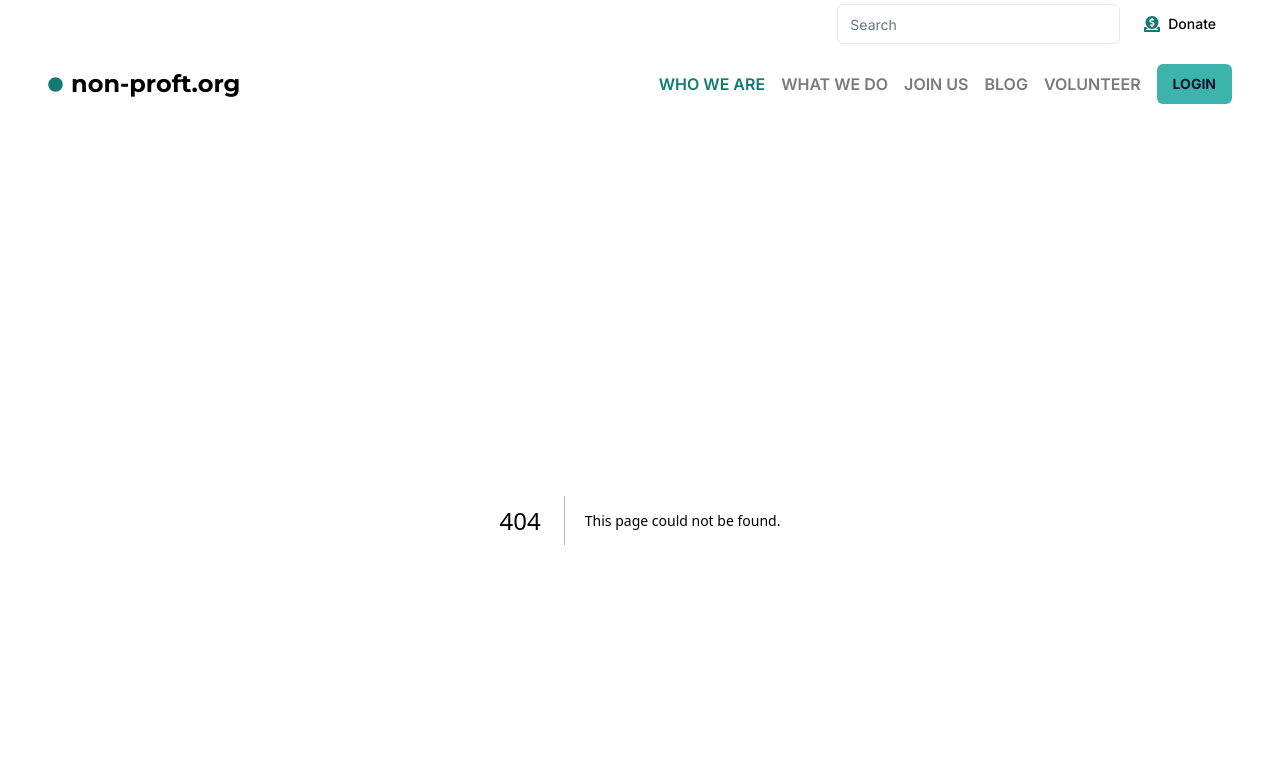
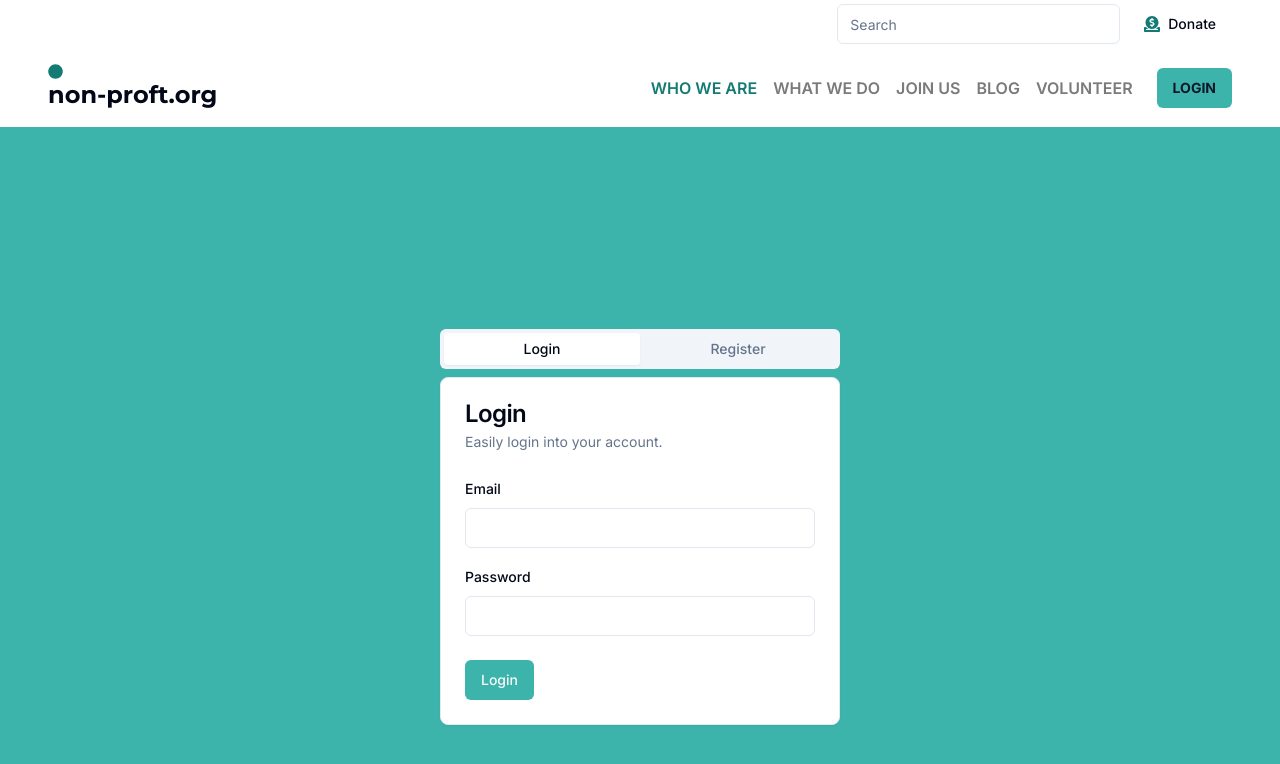
Before and after one commit to AdnaanH/non-profit-website, a Next.js app: page /login in a window 1280 px wide. Before the commit this address had no page. Shown: the top 764 px of the page. Built offline with nearby package versions, Linux system fonts and the light colour scheme; a web font is replaced by a local one.

Commit message:
About Section

```diff
--- /dev/null
+++ b/app/(auth)/login/page.jsx
@@ -0,0 +1,82 @@
+import { Button } from '@/components/ui/button';
+import { Input } from '@/components/ui/input';
+import { Label } from "@/components/ui/label"
+import {
+Card,
+CardContent,
+CardDescription,
+CardFooter,
+CardHeader,
+CardTitle,
+} from "@/components/ui/card"
+import {
+Tabs,
+TabsContent,
+TabsList,
+TabsTrigger,
+} from "@/components/ui/tabs"
+
+const Auth = () => {
+    return (
+        <section className="flex justify-center items-center min-h-screen bg-[#3cb4ac]">
+            <Tabs defaultValue="login" className="md:w-[400px] w-[375px]">
+                        <TabsList className="grid w-full grid-cols-2">
+                            <TabsTrigger value="login">Login</TabsTrigger>
+                            <TabsTrigger value="register">Register</TabsTrigger>
+                        </TabsList>
+                        <TabsContent value="login">
+                            <Card>
+                                <CardHeader>
+                                    <CardTitle>Login</CardTitle>
+                                    <CardDescription>
+                                        Easily login into your account.
+                                    </CardDescription>
+                                </CardHeader>
+                                <CardContent className="space-y-4">
+                                    <div className="space-y-2">
+                                        <Label htmlFor="email">Email</Label>
+                                        <Input id="email" />
+                                    </div>
+                                    <div className="space-y-2">
+                                        <Label htmlFor="password">Password</Label>
+                                        <Input id="password"   />
+                                    </div>
+                                </CardContent>
+                                <CardFooter>
+                                    <Button className="bg-[#3cb4ac] hover:bg-[#147b74] font-bol">Login</Button>
+                                </CardFooter>
+                            </Card>
+                        </TabsContent>
+                        <TabsContent value="register">
+                            <Card>
+                                <CardHeader>
+                                    <CardTitle>Register</CardTitle>
+                                    <CardDescription>
+                                        Create an account easily
+                                    </CardDescription>
+                                </CardHeader>
+                                <CardContent className="space-y-4">
+                                    <div className="space-y-2">
+                                        <Label htmlFor="email">Email</Label>
+                                        <Input id="email" />
+                                    </div>
+                                    <div className="space-y-2">
+                                        <Label htmlFor="current">Password</Label>
+                                        <Input id="current" type="password" />
+                                    </div>
+                                    <div className="space-y-2">
+                                        <Label htmlFor="new">Repeat password</Label>
+                                        <Input id="new" type="password" />
+                                    </div>
+                                </CardContent>
+                                <CardFooter>
+                                    <Button className="bg-[#3cb4ac] hover:bg-[#147b74] font-bol">Register</Button>
+                                </CardFooter>
+                            </Card>
+                        </TabsContent>
+                    </Tabs>
+        </section>
+     );
+}
+
+export default Auth;
--- a/components/AboutSection.jsx
+++ b/components/AboutSection.jsx
@@ -1,7 +1,33 @@
+import Image from "next/image";
+
 const AboutSection = () => {
     return (
-        <div id="">
-
+        <div id="about" className="min-h-screen bg-[#3cb4ac] py-12 lg:px-16 px-4 flex lg:flex-row flex-col justify-between gap-10">
+           <div className="grid lg:w-2/6 w-full gap-4">
+                <Image
+                    src="/medical-illustration.png"
+                    alt="medical illustration"
+                    width="400"
+                    height="600"
+                    className="rounded-md"
+                />
+           </div>
+           <div className="grid lg:w-4/6 w-full lg:text-start text-center">
+                <h1 className="uppercase lg:text-5xl text-3xl lg:text-start text-center font-bold text-white mb-4">Who we Are</h1>
+                <p className="mb-3">
+                Lorem ipsum dolor sit amet, consectetuer adipiscing elit. Aenean commodo ligula eget dolor. Aenean massa. Cum sociis natoque penatibus et magnis dis parturient montes, nascetur ridiculus mus. Donec quam felis, ultricies nec, pellentesque eu, pretium quis, sem.
+                </p>
+                <p className="mb-2">
+                Lorem ipsum dolor sit amet, consectetuer adipiscing elit. Aenean commodo ligula eget dolor. Aenean massa. Cum sociis natoque penatibus et magnis dis parturient montes, nascetur ridiculus mus. Donec quam felis, ultricies nec, pellentesque eu, pretium quis, sem. <br />
+                Nulla consequat massa quis enim. Donec pede justo, fringilla vel, aliquet nec, vulputate eget, arcu. In enim justo, rhoncus ut, imperdiet a, venenatis vitae, justo.
+                </p>
+                <p className="mb-2">
+                Nulla consequat massa quis enim. Donec pede justo, fringilla vel, aliquet nec, vulputate eget, arcu. In enim justo, rhoncus ut, imperdiet a, venenatis vitae, justo. Nullam dictum felis eu pede mollis pretium. Integer tincidunt.
+                </p>
+                <p>
+                Nulla consequat massa quis enim. Donec pede justo, fringilla vel, aliquet nec, vulputate eget, arcu. In enim justo, rhoncus ut, imperdiet a, venenatis vitae, justo. Nullam dictum felis eu pede mollis pretium. Integer tincidunt.In enim justo, rhoncus ut, imperdiet a, venenatis vitae, justo. Nullam dictum felis eu pede mollis pretium. Integer tincidunt.
+                </p>
+           </div>
         </div>
      );
 }
--- a/components/Navbar.jsx
+++ b/components/Navbar.jsx
@@ -4,8 +4,6 @@ import {FaBars, FaCircle, FaTimes} from 'react-icons/fa'
 import {montserrat} from '@/components/fonts';
 import Link from "next/link";
 import { Button } from './ui/button';
-import { Input } from './ui/input';
-
 
 const Navbar = () => {
     const [isMobileMenuOpen, setIsMobileMenuOpen] = useState(false);
@@ -17,8 +15,10 @@ const Navbar = () => {
     return (
     <nav className="flex justify-between items-center py-4 md:px-12 px-2">
         <div className="flex items-center space-x-2">
-            <FaCircle color='#147b74' size={15} />
-            <span className={`${montserrat.className} text-xl xl:text-2xl text-center font-bold `}>non-proft.org</span>
+            <Link href='/'>
+                <FaCircle color='#147b74' size={15} />
+                <span className={`${montserrat.className} text-xl xl:text-2xl text-center font-bold `}>non-proft.org</span>
+            </Link>
         </div>
         <div className="lg:flex items-center hidden space-x-4 uppercase font-semibold text-base 2xl:text-xl text-[#7a7a7a]">
             <Link href='/' className='text-[#147b74] transition-colors'>who we are</Link>
@@ -26,7 +26,9 @@ const Navbar = () => {
             <Link href='/' className='hover:text-[#147b74] transition-colors'>join us</Link>
             <Link href='/' className='hover:text-[#147b74] transition-colors'>blog</Link>
             <Link href='/' className='hover:text-[#147b74] transition-colors'>volunteer</Link>
-            <Button variant="secondary" className="bg-[#3cb4ac] hover:bg-[#147b74] hover:text-white font-bold">LOGIN</Button>
+            <Link href='/login'>
+                <Button variant="secondary" className="bg-[#3cb4ac] hover:bg-[#147b74] hover:text-white font-bold ml-2">LOGIN</Button>
+            </Link>
         </div>
         {/* Mobile Menu */}
         <div className="lg:hidden block" onClick={toggleMobileMenu}>
@@ -40,6 +42,7 @@ const Navbar = () => {
             <Link href='/' className='hover:text-[#147b74] transition-colors'>join us</Link>
             <Link href='/' className='hover:text-[#147b74] transition-colors'>blog</Link>
             <Link href='/' className='hover:text-[#147b74] transition-colors'>volunteer</Link>
+
             <Button variant="secondary" className="bg-[#147b74] hover:text-white font-bold">LOGIN</Button>
         </div>
         )}
--- a/components/TopHeader.jsx
+++ b/components/TopHeader.jsx
@@ -22,17 +22,17 @@ const TopHeader = () => {
                         <div className="space-y-2">
                             <h4 className="font-medium leading-none">Donate</h4>
                             <p className="text-sm text-muted-foreground">
-                                We will highly appreciate your contributions.
+                                We highly appreciate your contributions.
                             </p>
                         </div>
                         <form className="grid gap-2">
                             <Input type="number" placeholder="$100" />
-                            <Button className="bg-[#3cb4ac] hover:bg-[#147b74] mt-2">DONATE</Button>
+                            <Button className="bg-[#3cb4ac] hover:bg-[#147b74] my-4">DONATE</Button>
                             <small className="underline">Learn more</small>
                         </form>
                     </div>
                 </PopoverContent>
-                </Popover>
+            </Popover>
         </div>
     </div>
 );
--- /dev/null
+++ b/components/ui/label.jsx
@@ -0,0 +1,18 @@
+"use client"
+
+import * as React from "react"
+import * as LabelPrimitive from "@radix-ui/react-label"
+import { cva } from "class-variance-authority";
+
+import { cn } from "@/lib/utils"
+
+const labelVariants = cva(
+  "text-sm font-medium leading-none peer-disabled:cursor-not-allowed peer-disabled:opacity-70"
+)
+
+const Label = React.forwardRef(({ className, ...props }, ref) => (
+  <LabelPrimitive.Root ref={ref} className={cn(labelVariants(), className)} {...props} />
+))
+Label.displayName = LabelPrimitive.Root.displayName
+
+export { Label }
--- /dev/null
+++ b/components/ui/tabs.jsx
@@ -0,0 +1,43 @@
+"use client"
+
+import * as React from "react"
+import * as TabsPrimitive from "@radix-ui/react-tabs"
+
+import { cn } from "@/lib/utils"
+
+const Tabs = TabsPrimitive.Root
+
+const TabsList = React.forwardRef(({ className, ...props }, ref) => (
+  <TabsPrimitive.List
+    ref={ref}
+    className={cn(
+      "inline-flex h-10 items-center justify-center rounded-md bg-muted p-1 text-muted-foreground",
+      className
+    )}
+    {...props} />
+))
+TabsList.displayName = TabsPrimitive.List.displayName
+
+const TabsTrigger = React.forwardRef(({ className, ...props }, ref) => (
+  <TabsPrimitive.Trigger
+    ref={ref}
+    className={cn(
+      "inline-flex items-center justify-center whitespace-nowrap rounded-sm px-3 py-1.5 text-sm font-medium ring-offset-background transition-all focus-visible:outline-none focus-visible:ring-2 focus-visible:ring-ring focus-visible:ring-offset-2 disabled:pointer-events-none disabled:opacity-50 data-[state=active]:bg-background data-[state=active]:text-foreground data-[state=active]:shadow-sm",
+      className
+    )}
+    {...props} />
+))
+TabsTrigger.displayName = TabsPrimitive.Trigger.displayName
+
+const TabsContent = React.forwardRef(({ className, ...props }, ref) => (
+  <TabsPrimitive.Content
+    ref={ref}
+    className={cn(
+      "mt-2 ring-offset-background focus-visible:outline-none focus-visible:ring-2 focus-visible:ring-ring focus-visible:ring-offset-2",
+      className
+    )}
+    {...props} />
+))
+TabsContent.displayName = TabsPrimitive.Content.displayName
+
+export { Tabs, TabsList, TabsTrigger, TabsContent }
--- a/package.json
+++ b/package.json
@@ -9,8 +9,10 @@
     "lint": "next lint"
   },
   "dependencies": {
+    "@radix-ui/react-label": "^2.0.2",
     "@radix-ui/react-popover": "^1.0.7",
     "@radix-ui/react-slot": "^1.0.2",
+    "@radix-ui/react-tabs": "^1.0.4",
     "class-variance-authority": "^0.7.0",
     "clsx": "^2.1.1",
     "embla-carousel-react": "^8.1.3",
```
Also changed, not shown: public/medical-illustration.png (added), 1 other file (tests, documents, lock files or other folders).
